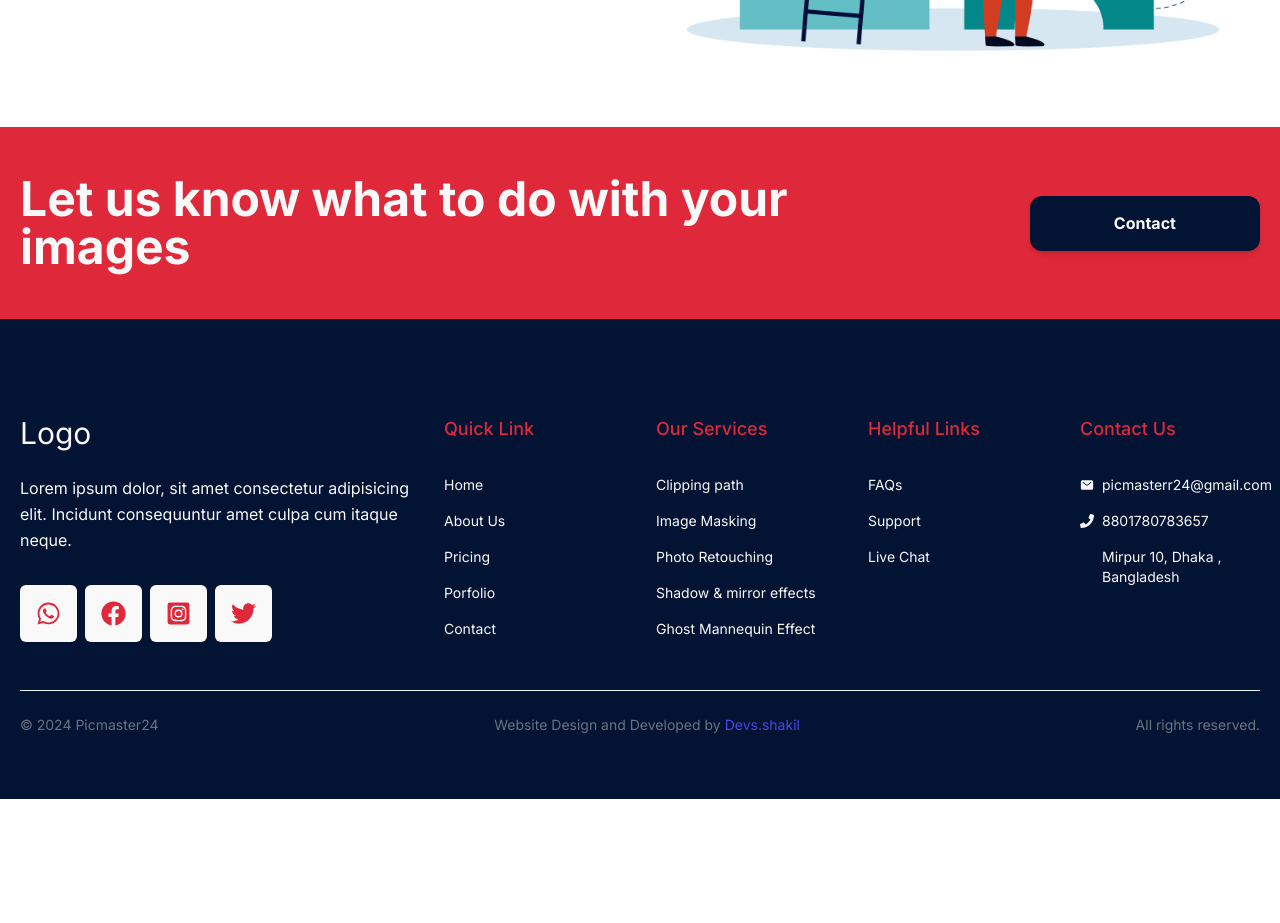
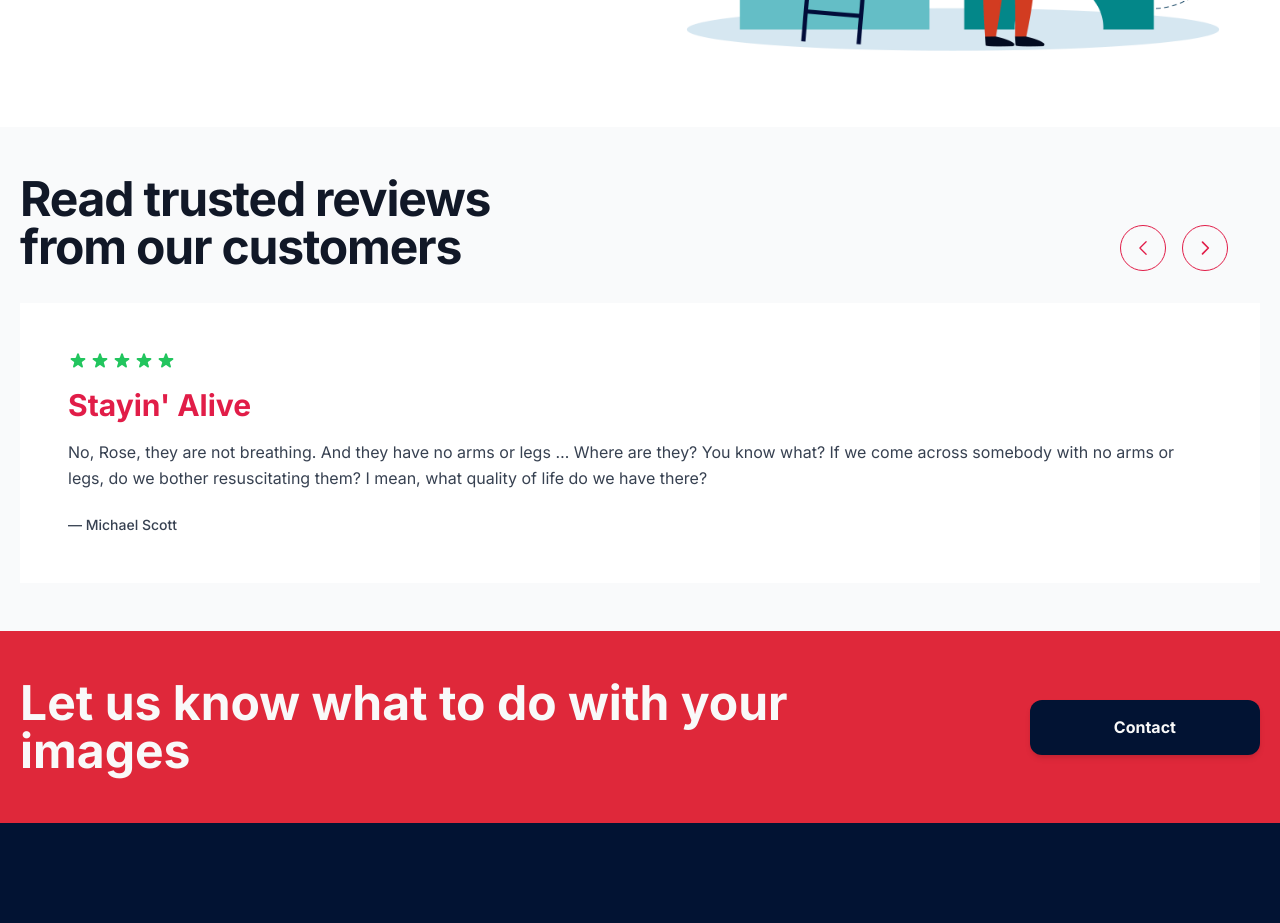
Before and after one commit to devs-shakil/picmaster24, a Next.js app: page /about in a window 1280 px wide. Shown: the part 1320-2243 px from the top of the page. Before the commit the page ends 2119 px from the top, so only its background shows below. Built offline with nearby package versions, Linux system fonts and the light colour scheme; some icons are missing.

Commit message:
working on about us page tesimonial

```diff
--- a/app/about/page.js
+++ b/app/about/page.js
@@ -29,7 +29,7 @@ export default function about() {
               buttonTwo=""
               bgWhite={true}
           />
-          {/* <Testimonial/> */}
+          <Testimonial/>
         </>
 
     )
--- a/app/components/Testimonial/Testimonial.js
+++ b/app/components/Testimonial/Testimonial.js
@@ -1,3 +1,4 @@
+"use client"
 import React from 'react'
 import 'keen-slider/keen-slider.min.css'
 import { useKeenSlider } from 'keen-slider/react'
@@ -5,9 +6,12 @@ import { useKeenSlider } from 'keen-slider/react'
 export default function Testimonial() {
 
      const [sliderRef, instanceRef] = useKeenSlider(
+
         {
+        loop:true,
         slideChanged() {
-            console.log('slide changed')
+
+
         },
         },
         [
```
